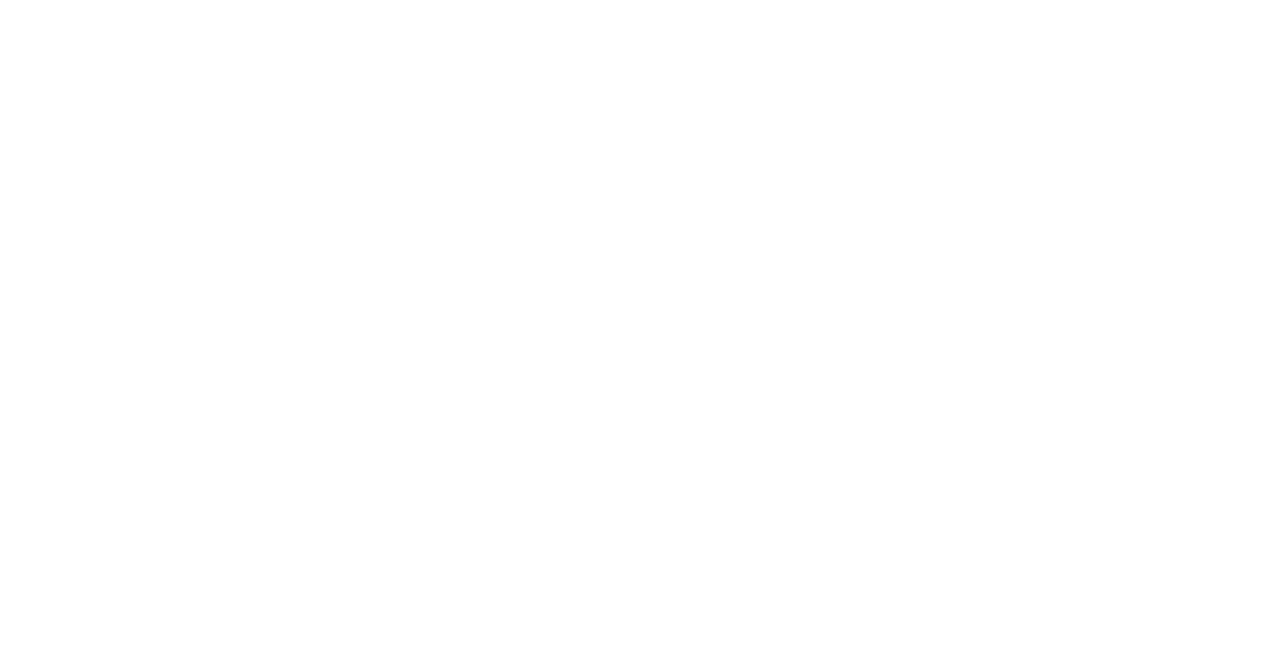
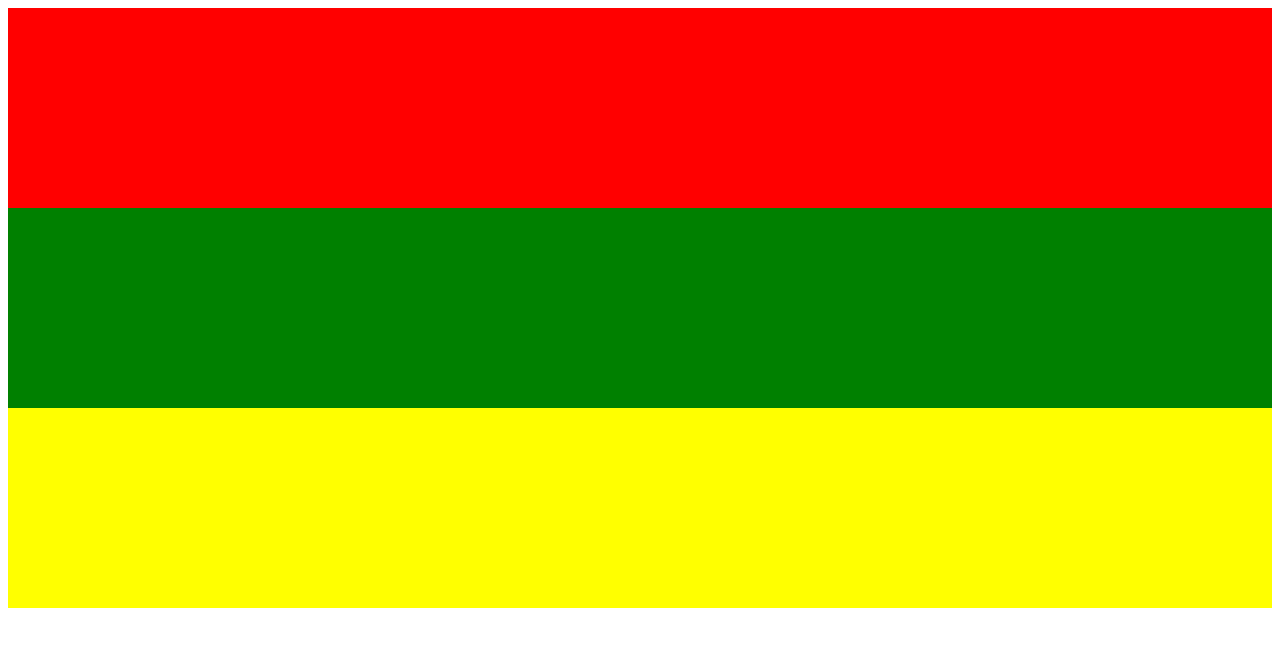
Before and after one commit to zxcursed1337/xDDDDDDDD, a plain HTML site: page index.html in a window 1280 px wide. Drawn offline with Linux system fonts and the light colour scheme.

Commit message:
Зробили кольорові блоки

```diff
--- a/index.html
+++ b/index.html
@@ -10,6 +10,8 @@
 
 </head>
 <body>
-
+    <div class="red row"></div>
+    <div class="green row"></div>
+    <div class="yellow row"></div>
 </body>
 </html>
--- a/style.css
+++ b/style.css
@@ -0,0 +1,12 @@
+.red{
+    background-color: red;
+}
+.green{
+    background-color: green;
+}
+.yellow{
+    background-color: yellow;
+}
+.row{
+    height: 200px;
+}
```
